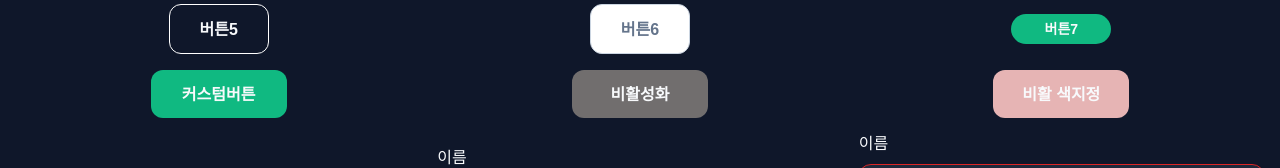
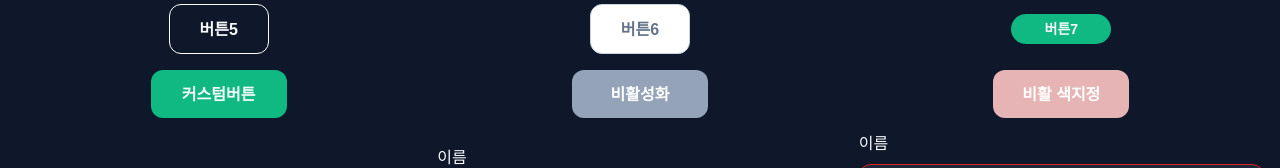
Before and after one commit to part4-6team/Advanced-Project, a Next.js app: page /test in a window 1280 px wide. Shown: the part 148-316 px from the top of the page. Built offline with nearby package versions, Linux system fonts and the light colour scheme.

Commit message:
ZERO-86 [Feat] : 버튼 비활성화 스타일 변경

```diff
--- a/src/components/@shared/Button.tsx
+++ b/src/components/@shared/Button.tsx
@@ -23,7 +23,7 @@ export default function Button({
   children,
   width = 136,
   height = 48,
-  disabledBgColor = '#716e6e',
+  disabledBgColor = '#94A3B8',
   className,
   style,
   disabled,
@@ -57,6 +57,7 @@ export default function Button({
       ? { height: `${height}px` }
       : { width: `${width}px`, height: `${height}px` }),
     backgroundColor: disabled ? disabledBgColor : undefined,
+    color: disabled ? '#ffffff' : undefined,
     ...style,
   };
 
```
